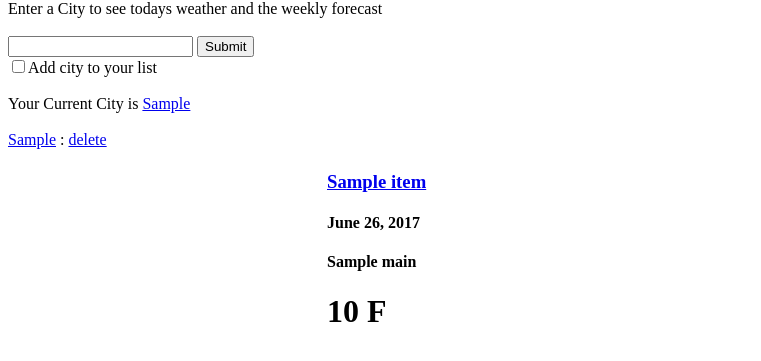
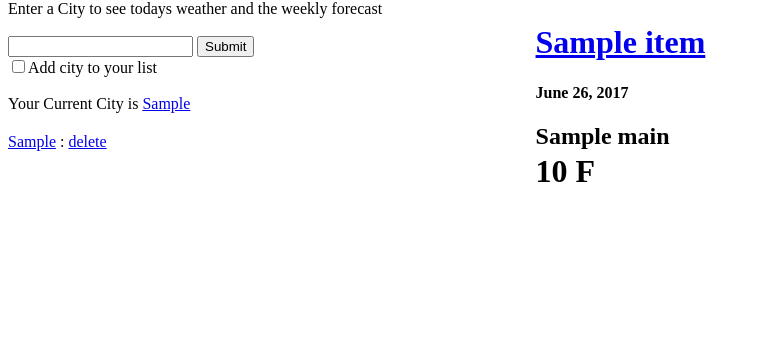
Before and after one commit to mweems/findYourWeather, a Django app: page /weather/ in a window 1280 px wide. Shown: the part 85-446 px from the top of the page, without its empty margins (0-761 px from the left). Run offline with Django 3.2, Linux system fonts and the light colour scheme; a user stored in the database is signed in; tables that the repository leaves empty hold one stand-in row (values such as "Sample post"); a database or web service that is not in the repository returns one stand-in record (values such as "Sample title"); data that the repository does not hold is empty.

Commit message:
initial styling

```diff
--- /dev/null
+++ b/weather/static/style.css
@@ -0,0 +1,67 @@
+#today_info {
+	width: 100%;
+}
+
+#sidebar {
+	width: 33%;
+	float: left;
+	/*background: red;*/
+}
+
+#form {
+	width: 100%;
+	/*background: red;*/
+}
+
+#your_info {
+	width: 100%;
+	/*background: blue;*/
+}
+
+#today {
+	width: 34%;
+	float: left;
+	/*background: yellow;*/
+}
+
+#today table {
+	width: 50%;
+	margin-left: auto;
+	margin-right: auto;
+}
+
+#spacer {
+	width: 33%;
+	float: left;
+	min-height: 250px;
+}
+
+#help_text {
+	margin-top: 1px;
+	padding-top: 1px;
+	display: none;
+}
+
+#current_city {
+	margin-bottom: 1px;
+	padding-bottom: 1px;
+}
+
+#current_city:hover + #help_text{
+	display: block;
+}
+
+#today_desc {
+	margin-bottom: 1px;
+	padding-bottom: 1px;
+}
+
+#today_temp {
+	margin-top: 1px;
+	padding-top: 1px;
+}
+
+#forecast table {
+	display:inline-block;
+	float:left;
+}
--- a/weather/templates/index.html
+++ b/weather/templates/index.html
@@ -2,7 +2,9 @@
 {% extends 'base.html'%}
 {% block content %}
 <body>
-	<div id='mydiv'>
+	<div id='today_info'>
+	<div id='sidebar'>
+	<div id='form'>
 		<form method='POST'>
 			<div>Enter a City to see todays weather and the weekly forecast</div><br>
 			<input type="text" name="city">
@@ -28,7 +30,8 @@
 		{% else %}
 		{% if user.is_authenticated %}
 		<br />
-		<div>Your Current City is
+		<div id='your_info'>
+		<div id='current_city'>Your Current City is
 			<a href='?city={{user.city.current_city}}'>{{user.city.current_city}}</a>
 		</div>
 		<br />
@@ -36,28 +39,37 @@
 				<a href='?city={{city.city}}'>{{city.city}}</a> :
 				<a href='/delete/{{city.city}}'>delete</a><br />
 			{% endfor %}
+		</div>
 		{% endif %}
-			<table style='width:50%;margin-left:auto;margin-right:auto'>
+		</div>
+		<div id='today'>
+			<table>
 				<tbody>
 					<tr>
 						<td colspan='2'>
-							<h3><a href='/set_current/{{today.city}}'>{{today.city}}</a></h3>
+							<h1 id='current_city'><a href='/set_current/{{today.city}}'>{{today.city}}</a></h1>
+							<small id='help_text'>set as your current city</small>
 							<h4>{{date.date}}</h4>
-							<h4>{{today.description}}</h4>
-							<h1>{{today.temp}} F</h1>
+							<h2 id='today_desc'>{{today.description}}</h2>
+							<h1 id='today_temp'>{{today.temp}} F</h1>
 
 						</td>
 					</tr>
 				</tbody>
 			</table>
+		</div>
 		{% endif %}
 	{% endif %}
+	</div>
+	<div id='spacer'>
+	</div><br />
 	{% if forecast.error %}
 	{% else %}
-	<div>
+	<div id='forecast'>
 	{% for key in forecast %}
 			{% for day in key %}
-				<table style='display:inline-block;float:left' bordercolor='black'>
+				<table bordercolor='black'>
+					<tr><td>{{day.day}}</td</tr>
 					<tr><td>{{day.date}}</td></tr>
 					<tr><td>{{day.time}}</td></tr>
 					<tr><td>{{day.main}}</td></tr>
--- a/weather/views.py
+++ b/weather/views.py
@@ -93,10 +93,14 @@ def getWeeklyForecast(city):
 		time_map = {'00:00:00': 'Midnight', '03:00:00': '3 AM', '06:00:00': '6 AM',
 					'09:00:00': '9 AM', '12:00:00': 'Noon', '15:00:00': '3 PM',
 					'18:00:00': '6 PM', '21:00:00': '9 PM'}
+		weekday_map = {0: 'Monday', 1: 'Tuesday', 2: 'Wednesday', 3: 'Thursday',
+						4: 'Friday', 5: 'Saturday', 6: 'Sunday'}
 		for data in forecast.get('list'):
 			time = str(data['dt_txt'][11:])
+			date = datetime.datetime.strptime(data['dt_txt'][:10], '%Y-%m-%d').date()
 			rep = {
-				'date': datetime.datetime.strptime(data['dt_txt'][:10], '%Y-%m-%d').date(),
+				'date': date,
+				'day': weekday_map.get(date.weekday()),
 				'time': time_map.get(time),
 				'temp': int(data['main']['temp']),
 				'temp_max': int(data['main']['temp_max']),
@@ -106,6 +110,7 @@ def getWeeklyForecast(city):
 			}
 			forecast_list.append(rep)
 		forecast_list = getWeeklyList(forecast_list)
+		print(len(forecast_list))
 	except:
 		forecast_list = {'error': True}
 	return forecast_list
--- a/weatherApp/static/style.css
+++ /dev/null
@@ -1,3 +0,0 @@
-.mydiv {
-	background: red;
-}
--- a/weatherApp/urls.py
+++ b/weatherApp/urls.py
@@ -14,5 +14,4 @@ urlpatterns = [
 	url(r'^signup', views.signup, name='signup' ),
 	url(r'^login/$', auth_views.login, {'template_name': 'login.html'},name='login'),
     url(r'^logout/$', auth_views.logout, {'next_page': '/'}, name='logout'),
-    url(r'^static/(?P<path>.*)$', 'django.views.static.serve', {'document_root': settings.STATIC_ROOT}),
 ]
```
Also changed, not shown: 1 other file.
